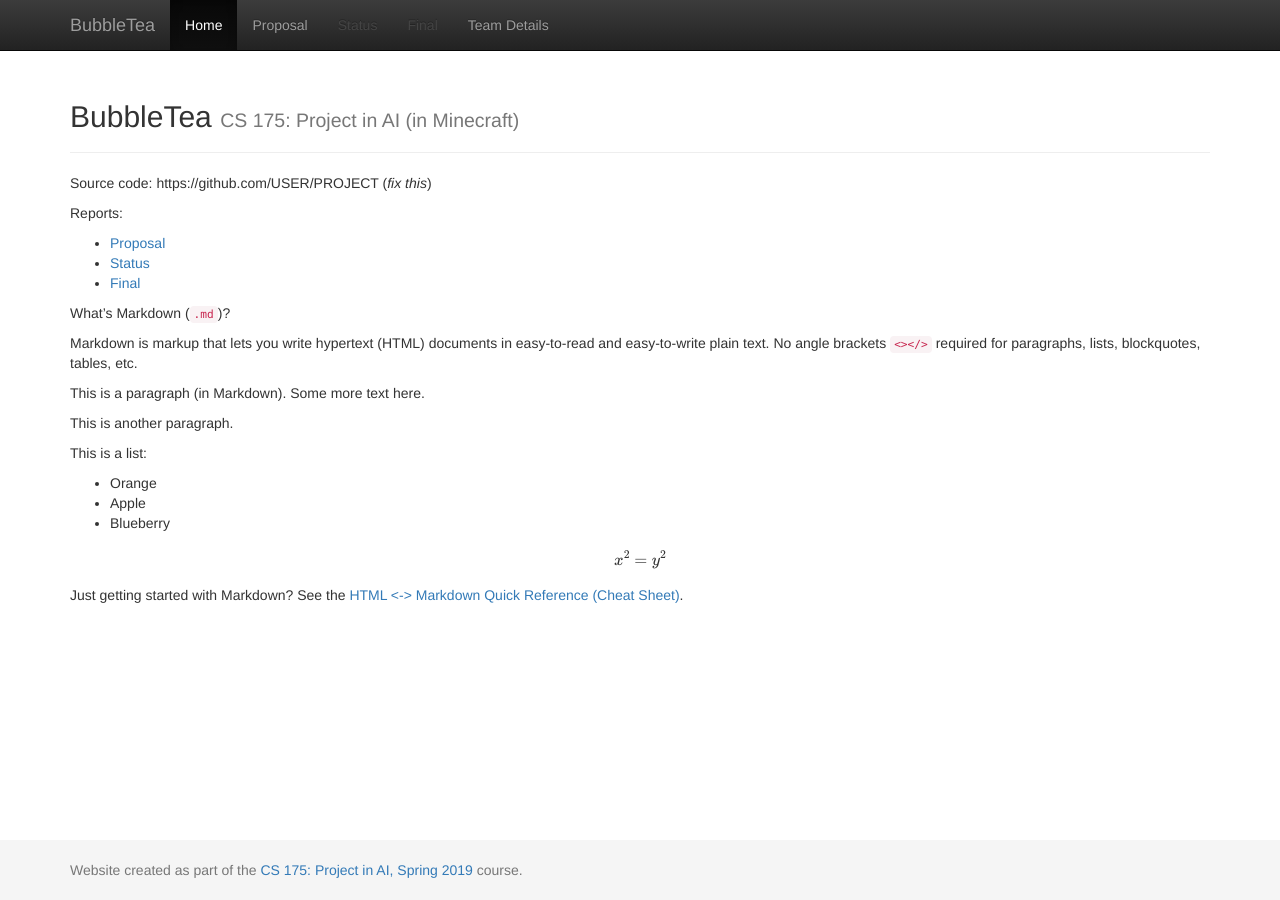
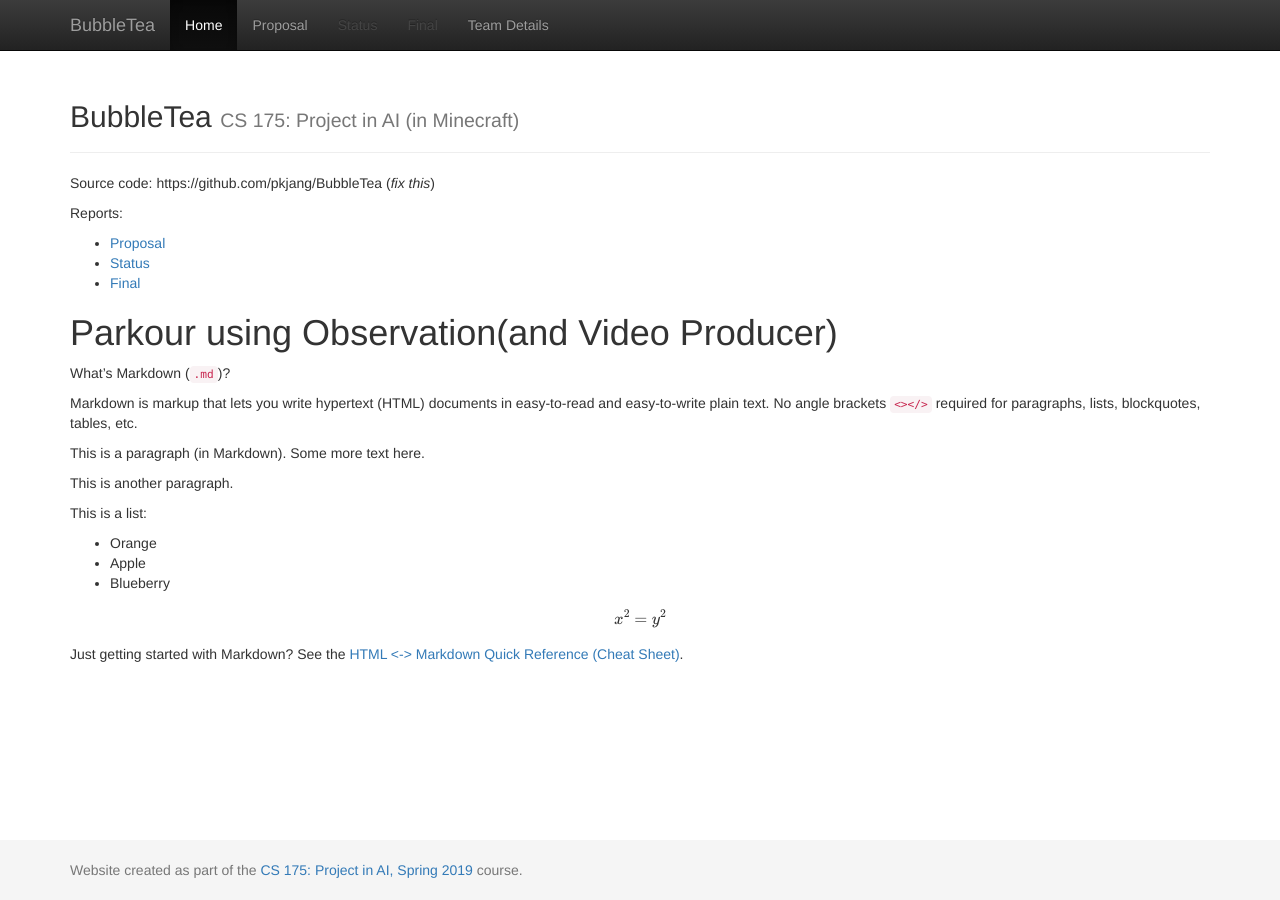
Before and after one commit to pkjang/BubbleTea, a Jekyll site: the page built from docs/index.md, in a window 1280 px wide. Built offline with Jekyll 4.4.1, drawn with Linux system fonts in a browser that asks for light colours; formulas are drawn with MathJax 3; part of the change alters nothing that is shown.

Commit message:
Update index.md

```diff
--- a/docs/index.md
+++ b/docs/index.md
@@ -3,7 +3,7 @@ layout: default
 title:  Home
 ---
 
-Source code: https://github.com/USER/PROJECT (_fix this_)
+Source code: https://github.com/pkjang/BubbleTea (_fix this_)
 
 Reports:
 
@@ -11,6 +11,7 @@ Reports:
 - [Status](status.html)
 - [Final](final.html)
 
+<h1>Parkour using Observation(and Video Producer)</h1>
 What's Markdown (`.md`)?
 
 Markdown is markup that lets you write hypertext (HTML) documents
```
